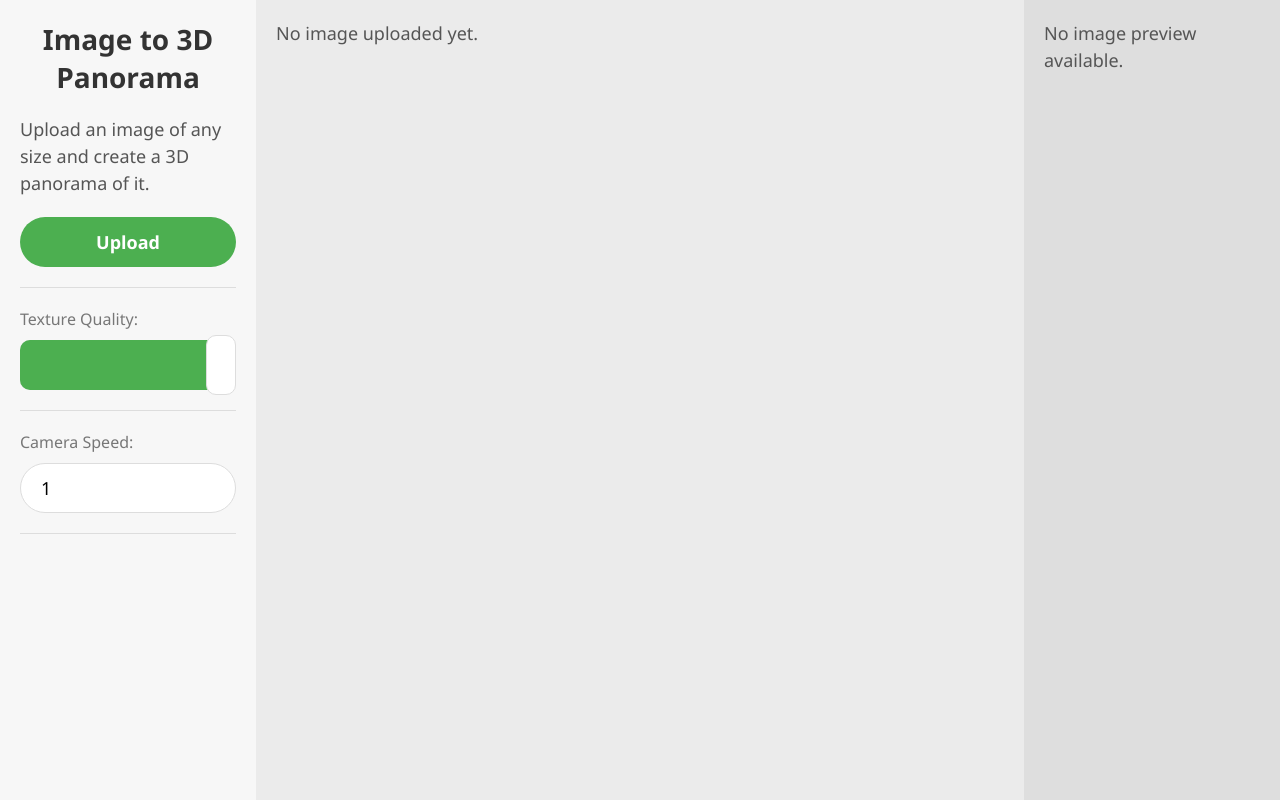
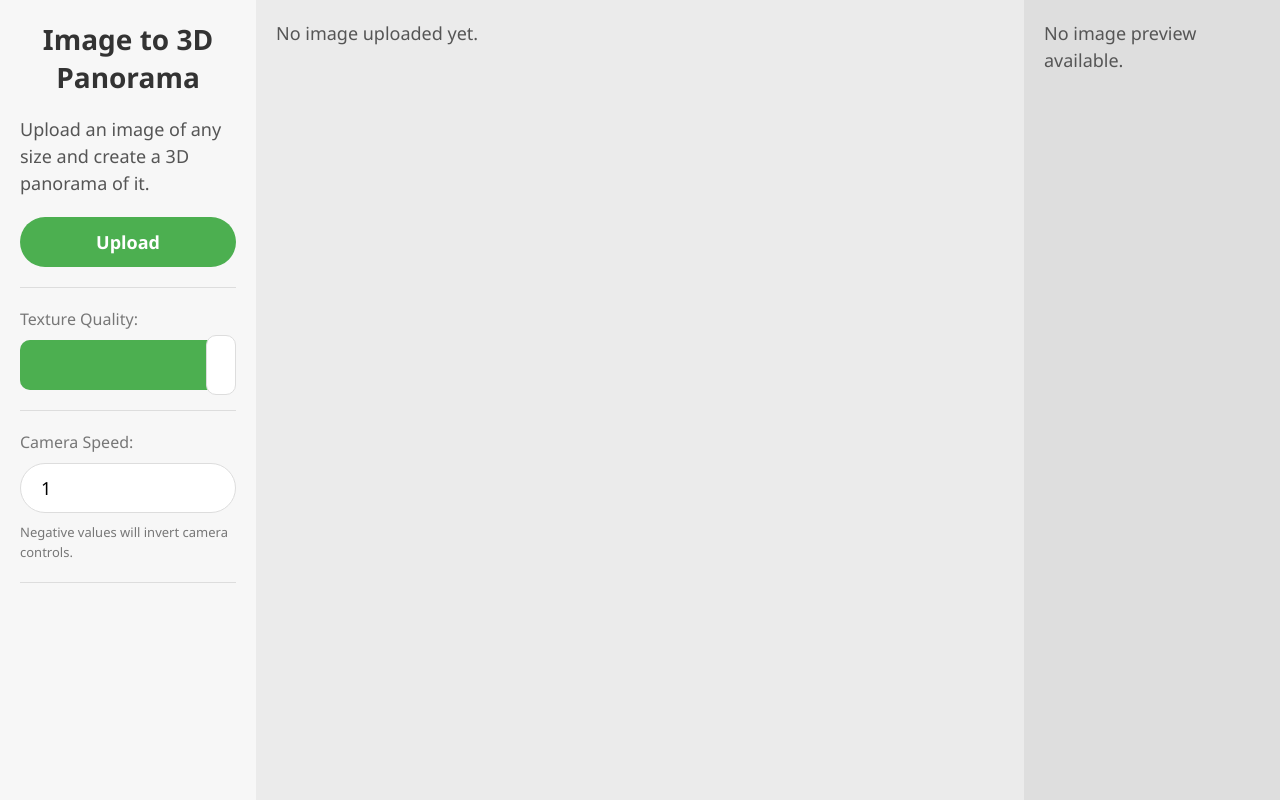
Before and after one commit to LyubomirT/lookaround, a Flask app: page / in a window 1280 px wide. Run offline with Flask 3, Linux system fonts and the light colour scheme.

Commit message:
Add hint for camera controls

```diff
--- a/templates/index.html
+++ b/templates/index.html
@@ -201,7 +201,11 @@ input[type=range]::-ms-thumb {
 }
 
 
-
+.hint {
+    font-size: 13px;
+    color: #777777;
+    margin-top: 10px;
+}
 
     </style>
 </head>
@@ -223,6 +227,7 @@ input[type=range]::-ms-thumb {
             <hr>
             <label for="camera-speed">Camera Speed:</label>
             <input type="number" id="camera-speed" value="1">
+            <p class="hint">Negative values will invert camera controls.</p>
             <hr>
         </div>
         <div class="main">
```
